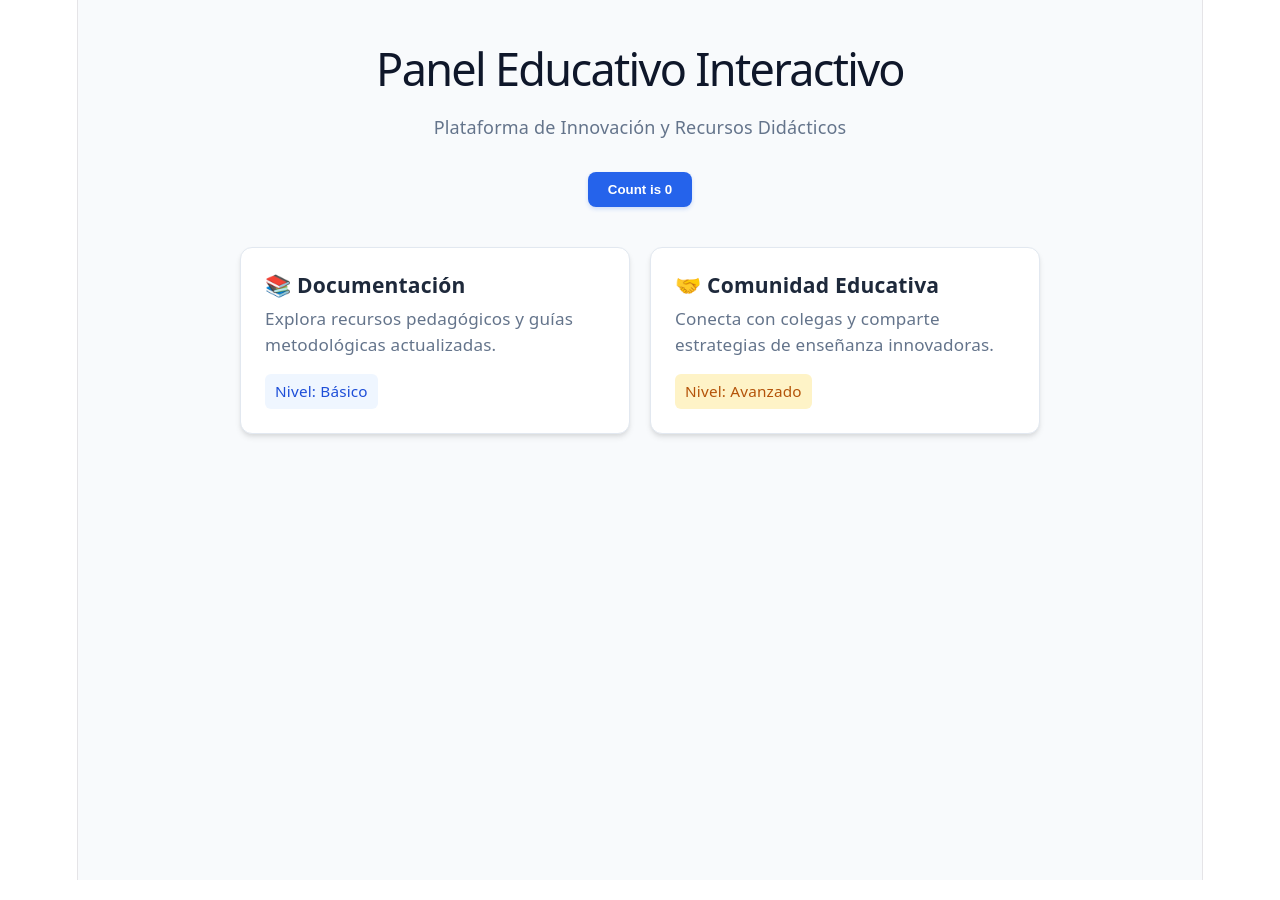
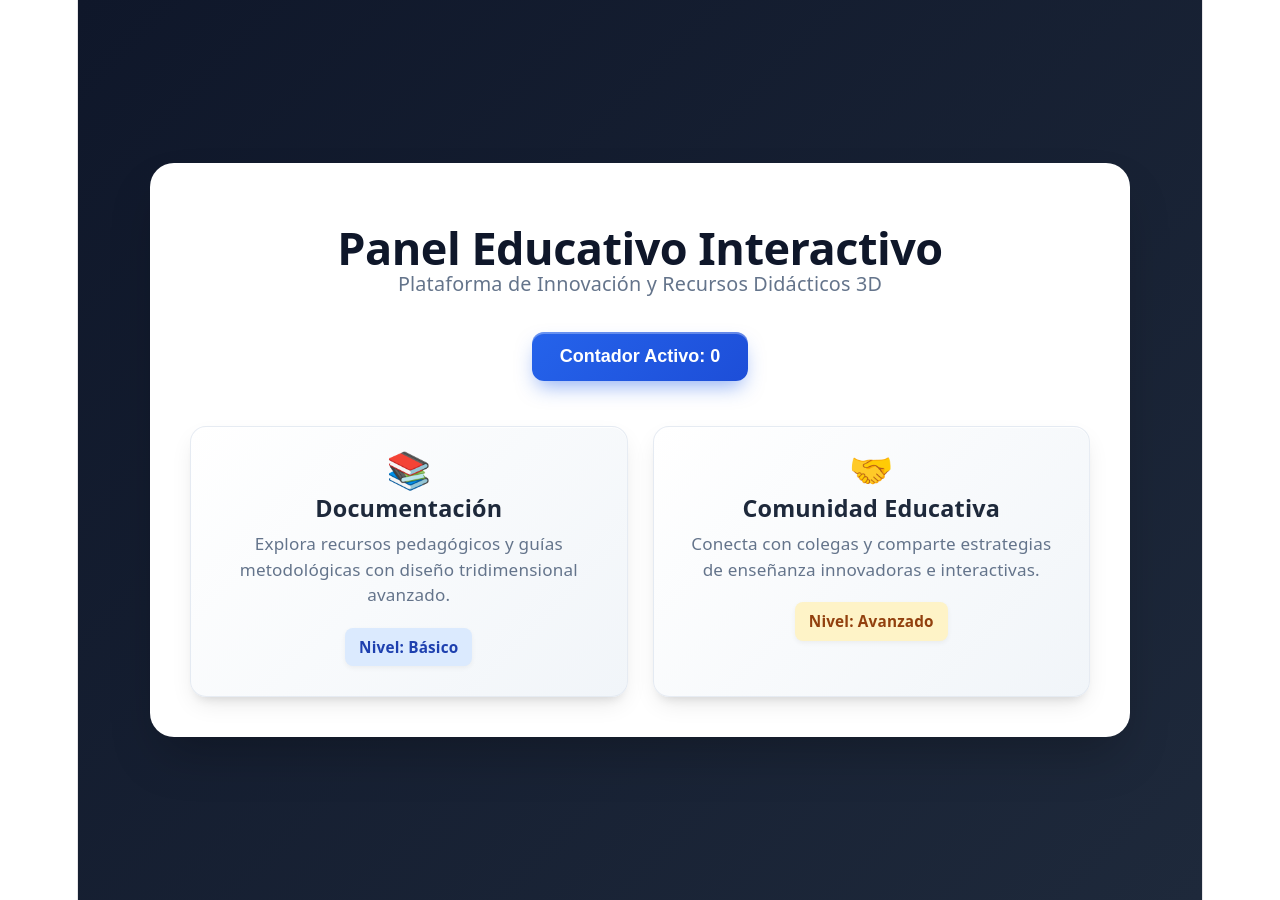
Before and after one commit to vicsit4213/sala-2, a React (Vite) app: page / in a window 1280 px wide. Built offline with nearby package versions, Linux system fonts and the light colour scheme.

Commit message:
feat: diseño 3D mejorado para tarjetas y botones

```diff
--- a/src/App.jsx
+++ b/src/App.jsx
@@ -4,66 +4,69 @@ function App() {
   const [count, setCount] = useState(0)
 
   const cardStyle = {
-    background: '#ffffff',
-    borderRadius: '12px',
-    padding: '24px',
-    boxShadow: '0 4px 6px -1px rgba(0, 0, 0, 0.1), 0 2px 4px -1px rgba(0, 0, 0, 0.06)',
-    transition: 'all 0.3s ease',
+    background: 'linear-gradient(135deg, #ffffff 0%, #f1f5f9 100%)',
+    borderRadius: '16px',
+    padding: '30px',
+    boxShadow: '0 10px 25px -5px rgba(0, 0, 0, 0.1), 0 8px 10px -6px rgba(0, 0, 0, 0.1), inset 0 1px 0 rgba(255, 255, 255, 0.8)',
+    transition: 'all 0.4s cubic-bezier(0.175, 0.885, 0.32, 1.275)',
     cursor: 'pointer',
-    border: '1px solid #e2e8f0',
-    color: '#1e293b'
+    border: '1px solid rgba(226, 232, 240, 0.8)',
+    transform: 'translateY(0)'
   };
 
   const handleMouseEnter = (e) => {
-    e.currentTarget.style.transform = 'translateY(-4px)';
-    e.currentTarget.style.boxShadow = '0 20px 25px -5px rgba(0, 0, 0, 0.1), 0 10px 10px -5px rgba(0, 0, 0, 0.04)';
+    e.currentTarget.style.transform = 'translateY(-8px) scale(1.02)';
+    e.currentTarget.style.boxShadow = '0 20px 35px -5px rgba(37, 99, 235, 0.2), 0 15px 15px -5px rgba(0, 0, 0, 0.08), inset 0 1px 0 rgba(255, 255, 255, 1)';
   };
 
   const handleMouseLeave = (e) => {
-    e.currentTarget.style.transform = 'translateY(0)';
-    e.currentTarget.style.boxShadow = '0 4px 6px -1px rgba(0, 0, 0, 0.1), 0 2px 4px -1px rgba(0, 0, 0, 0.06)';
+    e.currentTarget.style.transform = 'translateY(0) scale(1)';
+    e.currentTarget.style.boxShadow = '0 10px 25px -5px rgba(0, 0, 0, 0.1), 0 8px 10px -6px rgba(0, 0, 0, 0.1), inset 0 1px 0 rgba(255, 255, 255, 0.8)';
   };
 
   return (
-    <div style={{ fontFamily: 'system-ui, sans-serif', background: '#f8fafc', minHeight: '100vh', padding: '40px 20px' }}>
-      <div style={{ maxWidth: '800px', margin: '0 auto', textAlign: 'center' }}>
+    <div style={{ fontFamily: 'system-ui, sans-serif', background: 'linear-gradient(135deg, #0f172a 0%, #1e293b 100%)', minHeight: '100vh', padding: '50px 20px', display: 'flex', justifyContent: 'center', alignItems: 'center' }}>
+      <div style={{ maxWidth: '900px', width: '100%', background: '#ffffff', borderRadius: '24px', padding: '40px', boxShadow: '0 25px 50px -12px rgba(0, 0, 0, 0.25)' }}>
 
-        {/* Encabezado */}
-        <div style={{ marginBottom: '32px' }}>
-          <h1 style={{ color: '#0f172a', fontSize: '2.5rem', marginTop: '16px' }}>Panel Educativo Interactivo</h1>
-          <p style={{ color: '#64748b' }}>Plataforma de Innovación y Recursos Didácticos</p>
+        <div style={{ textAlign: 'center', marginBottom: '35px' }}>
+          <h1 style={{ color: '#0f172a', fontSize: '2.5rem', marginBottom: '10px', fontWeight: '800', letterSpacing: '-0.5px' }}>Panel Educativo Interactivo</h1>
+          <p style={{ color: '#64748b', fontSize: '1.1rem' }}>Plataforma de Innovación y Recursos Didácticos 3D</p>
         </div>
 
-        {/* Contador */}
-        <div style={{ marginBottom: '40px' }}>
+        <div style={{ textAlign: 'center', marginBottom: '45px' }}>
           <button
             onClick={() => setCount((count) => count + 1)}
             style={{
-              background: '#2563eb',
+              background: 'linear-gradient(135deg, #2563eb 0%, #1d4ed8 100%)',
               color: 'white',
               border: 'none',
-              padding: '10px 20px',
-              borderRadius: '8px',
-              fontWeight: '600',
+              padding: '14px 28px',
+              borderRadius: '12px',
+              fontSize: '1rem',
+              fontWeight: '700',
               cursor: 'pointer',
-              boxShadow: '0 2px 4px rgba(37, 99, 235, 0.2)'
+              boxShadow: '0 10px 20px -5px rgba(37, 99, 235, 0.5), inset 0 2px 0 rgba(255, 255, 255, 0.3)',
+              transition: 'all 0.2s ease',
+              transform: 'translateY(0)'
             }}
+            onMouseDown={(e) => e.currentTarget.style.transform = 'translateY(2px)'}
+            onMouseUp={(e) => e.currentTarget.style.transform = 'translateY(0)'}
           >
-            Count is {count}
+            Contador Activo: {count}
           </button>
         </div>
 
-        {/* Tarjetas Interactivas con Mejora */}
-        <div style={{ display: 'grid', gridTemplateColumns: 'repeat(auto-fit, minmax(280px, 1fr))', gap: '20px', textAlign: 'left' }}>
+        <div style={{ display: 'grid', gridTemplateColumns: 'repeat(auto-fit, minmax(320px, 1fr))', gap: '25px' }}>
 
           <div
             style={cardStyle}
             onMouseEnter={handleMouseEnter}
             onMouseLeave={handleMouseLeave}
           >
-            <h3 style={{ margin: '0 0 8px 0', color: '#1e293b' }}>📚 Documentación</h3>
-            <p style={{ margin: '0 0 16px 0', color: '#64748b', fontSize: '0.95rem' }}>Explora recursos pedagógicos y guías metodológicas actualizadas.</p>
-            <span style={{ display: 'inline-block', background: '#eff6ff', color: '#1d4ed8', padding: '4px 10px', borderRadius: '6px', fontSize: '0.85rem', fontWeight: '500' }}>Nivel: Básico</span>
+            <div style={{ fontSize: '2rem', marginBottom: '12px' }}>📚</div>
+            <h3 style={{ margin: '0 0 10px 0', color: '#1e293b', fontSize: '1.3rem', fontWeight: '700' }}>Documentación</h3>
+            <p style={{ margin: '0 0 20px 0', color: '#64748b', fontSize: '0.95rem', lineHeight: '1.5' }}>Explora recursos pedagógicos y guías metodológicas con diseño tridimensional avanzado.</p>
+            <span style={{ display: 'inline-block', background: '#dbeafe', color: '#1e40af', padding: '6px 14px', borderRadius: '8px', fontSize: '0.85rem', fontWeight: '600', boxShadow: '0 2px 5px rgba(0,0,0,0.05)' }}>Nivel: Básico</span>
           </div>
 
           <div
@@ -71,9 +74,10 @@ function App() {
             onMouseEnter={handleMouseEnter}
             onMouseLeave={handleMouseLeave}
           >
-            <h3 style={{ margin: '0 0 8px 0', color: '#1e293b' }}>🤝 Comunidad Educativa</h3>
-            <p style={{ margin: '0 0 16px 0', color: '#64748b', fontSize: '0.95rem' }}>Conecta con colegas y comparte estrategias de enseñanza innovadoras.</p>
-            <span style={{ display: 'inline-block', background: '#fef3c7', color: '#b45309', padding: '4px 10px', borderRadius: '6px', fontSize: '0.85rem', fontWeight: '500' }}>Nivel: Avanzado</span>
+            <div style={{ fontSize: '2rem', marginBottom: '12px' }}>🤝</div>
+            <h3 style={{ margin: '0 0 10px 0', color: '#1e293b', fontSize: '1.3rem', fontWeight: '700' }}>Comunidad Educativa</h3>
+            <p style={{ margin: '0 0 20px 0', color: '#64748b', fontSize: '0.95rem', lineHeight: '1.5' }}>Conecta con colegas y comparte estrategias de enseñanza innovadoras e interactivas.</p>
+            <span style={{ display: 'inline-block', background: '#fef3c7', color: '#92400e', padding: '6px 14px', borderRadius: '8px', fontSize: '0.85rem', fontWeight: '600', boxShadow: '0 2px 5px rgba(0,0,0,0.05)' }}>Nivel: Avanzado</span>
           </div>
 
         </div>
```
